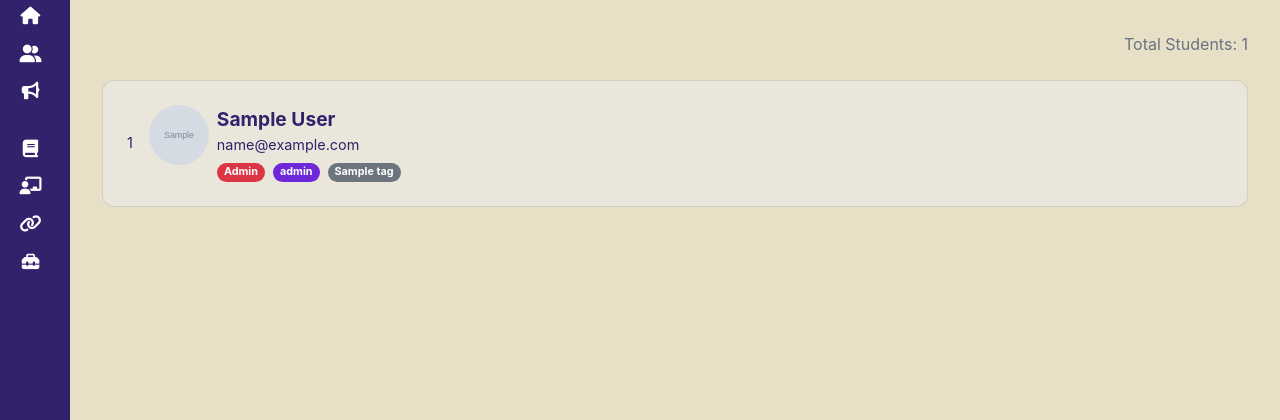
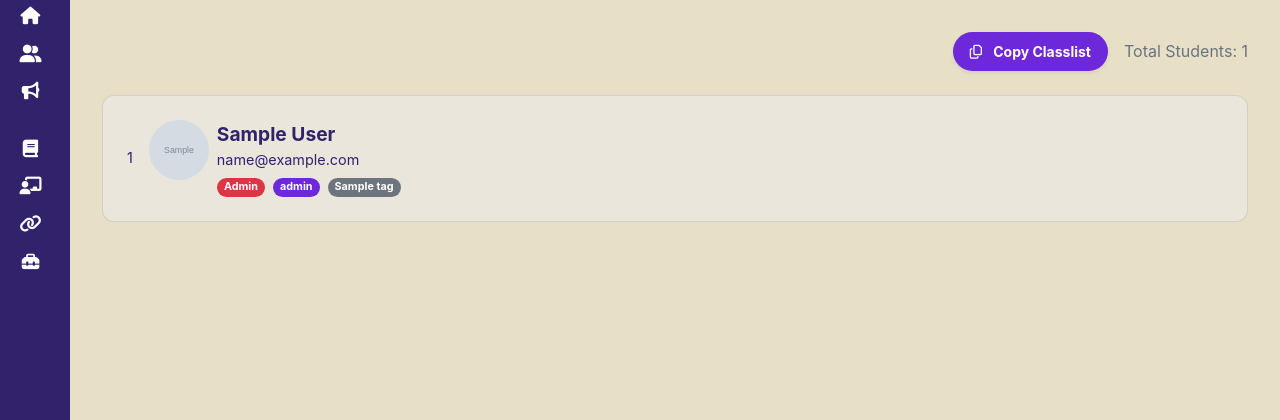
Before and after one commit to notvyn/BlockHub_Web, a Flask app: template app/templates/blockmates.html in a window 1280 px wide. Shown: the part 91-511 px from the top of the page. Run offline with Flask 3, Linux system fonts and the light colour scheme; tables that the repository leaves empty hold one stand-in row (values such as "Sample post"); the template is opened without the code that fills it: values that come from a table or form of the project are taken from there, most other values are stand-ins (such as "Sample title", 1, 10 or a date in 2020); grey boxes marked "Sample" are stand-in pictures; some libraries are stand-ins or nearby versions; some web fonts are replaced.

Commit message:
feat: new button for copying blocklist on blockmates page

```diff
--- a/app/templates/blockmates.html
+++ b/app/templates/blockmates.html
@@ -9,7 +9,10 @@
 {% block page_title_txt %}Make friends with them! ;>{% endblock %}
 
 {% block extra_header %}
-<div class="d-flex flex-row-reverse justify-content-start align-items-center gap-3">
+<div class="d-flex justify-content-end align-items-center gap-3">
+    <button type="button" id="copyClasslistBtn" class="btn btn-sm text-white px-3 py-2 fw-bold rounded-pill shadow-sm" style="background-color: var(--accent-purple); transition: all 0.2s ease;" onclick="copyBlocklist()">
+        <i class="fa-regular fa-copy me-2"></i> Copy Classlist
+    </button>
     <div style="color: var(--text-muted);">
         Total Students: <span id="deadline-page-total-count" style="transition: all 0.3s ease;">{{ students|length }}</span>
     </div>
@@ -58,3 +61,42 @@
         {% endfor %}
     </div>
 {% endblock %}
+
+{% block script %}
+    <script>
+        async function copyBlocklist() {
+            // Build the text directly in JS using a Jinja loop
+            const classListArray = [
+                {% for student in students %}
+                    "{{ loop.index }}. {{ student.name }}",
+                {% endfor %}
+            ];
+
+            // Join the array into a single string with line breaks
+            const classListText = classListArray.join('\n');
+
+            // Grab the button for visual feedback
+            const copyBtn = document.getElementById('copyClasslistBtn');
+            const originalHTML = copyBtn.innerHTML;
+
+            try {
+                // Copy to clipboard
+                await navigator.clipboard.writeText(classListText);
+
+                // Change button appearance temporarily
+                copyBtn.innerHTML = '<i class="fa-solid fa-check me-2"></i> Copied!';
+                copyBtn.style.backgroundColor = '#28a745'; // Success green
+
+                // Revert after 2 seconds
+                setTimeout(() => {
+                    copyBtn.innerHTML = originalHTML;
+                    copyBtn.style.backgroundColor = 'var(--accent-purple)';
+                }, 2000);
+
+            } catch (err) {
+                console.error("Failed to copy:", err);
+                alert("Failed to copy text. Your browser might not support this feature.");
+            }
+        }
+    </script>
+{% endblock %}
```
Also changed, not shown: documentation/milestone.md (+1 -0 lines).
